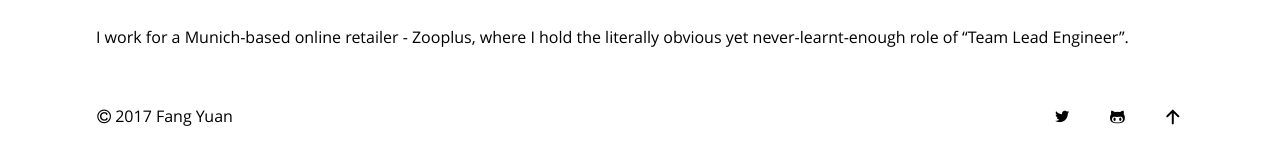
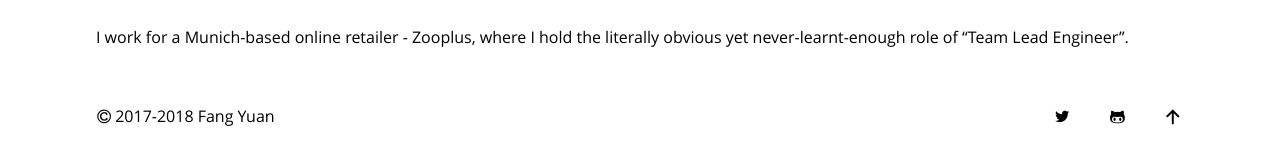
Before and after one commit to fayndee/fayndee.github.io, a Jekyll site: the page built from techie/about/index.md, in a window 1280 px wide. Shown: the part 910-1063 px from the top of the page. Built offline with Jekyll 4.4.1, drawn with Linux system fonts in a browser that asks for light colours.

Commit message:
UPDATE: Copyright year.

```diff
--- a/_includes/footer.html
+++ b/_includes/footer.html
@@ -1,7 +1,7 @@
 <footer>
 <div class="content">
 <a class="a--invert" href="/" title="Copyright information">
-<i class="icon-copyright"></i>2017 Fang Yuan
+<i class="icon-copyright"></i>2017-{{ site.time | date:'%Y' }} Fang Yuan
 </a>
 <nav>
 {% for item in site.data.footer_menu[include.theme] %}
```
